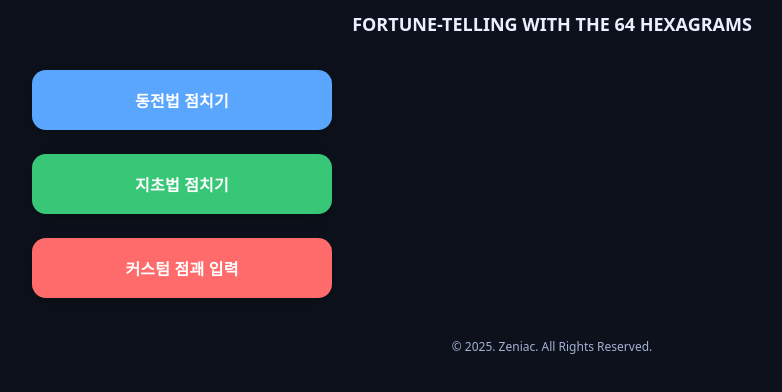
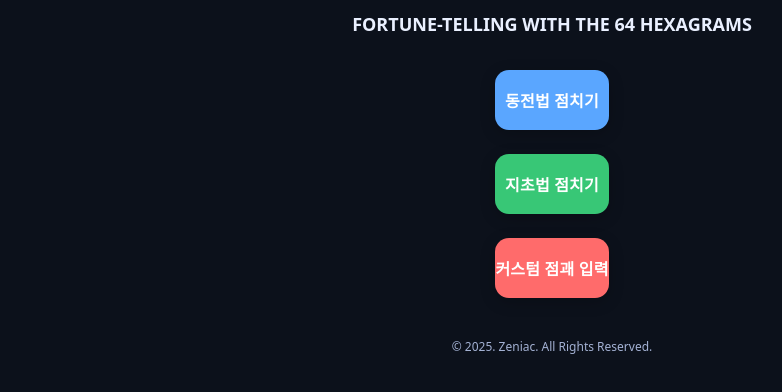
Before and after one commit to Z-eniac/iching, a plain HTML site: page index.html in a window 1280 px wide. Shown: the part 146-538 px from the top of the page, without its empty margins (88-870 px from the left). Drawn offline with Linux system fonts and the light colour scheme.

Commit message:
Update index.html

```diff
--- a/index.html
+++ b/index.html
@@ -54,7 +54,7 @@
 h1{margin-top:46px}
 .centerTop{display:flex;justify-content:center;margin:18px 0 4px}
 .centerTop .run{background:#7c8bf5;color:#fff;border:0;border-radius:14px;padding:12px 18px;font-weight:700;cursor:pointer}
-.stackBtns{display:flex;justify-content:center;flex-direction:column;gap:24px;margin:30px;max-width:300px}
+.stackBtns{display:flex;justify-self:center;flex-direction:column;gap:24px;margin:30px;max-width:300px}
 .stackBtns .btn{display:block;width:100%;padding:18px 0px;border-radius:14px;color:#fff;font-weight:900;border:0;cursor:pointer;letter-spacing:.2px;box-shadow:0 4px 16px rgba(0,0,0,.2);text-align:center;text-decoration:none}
 .stackBtns .blue{background:#5aa6ff}
 .stackBtns .green{background:#38c776}
```
